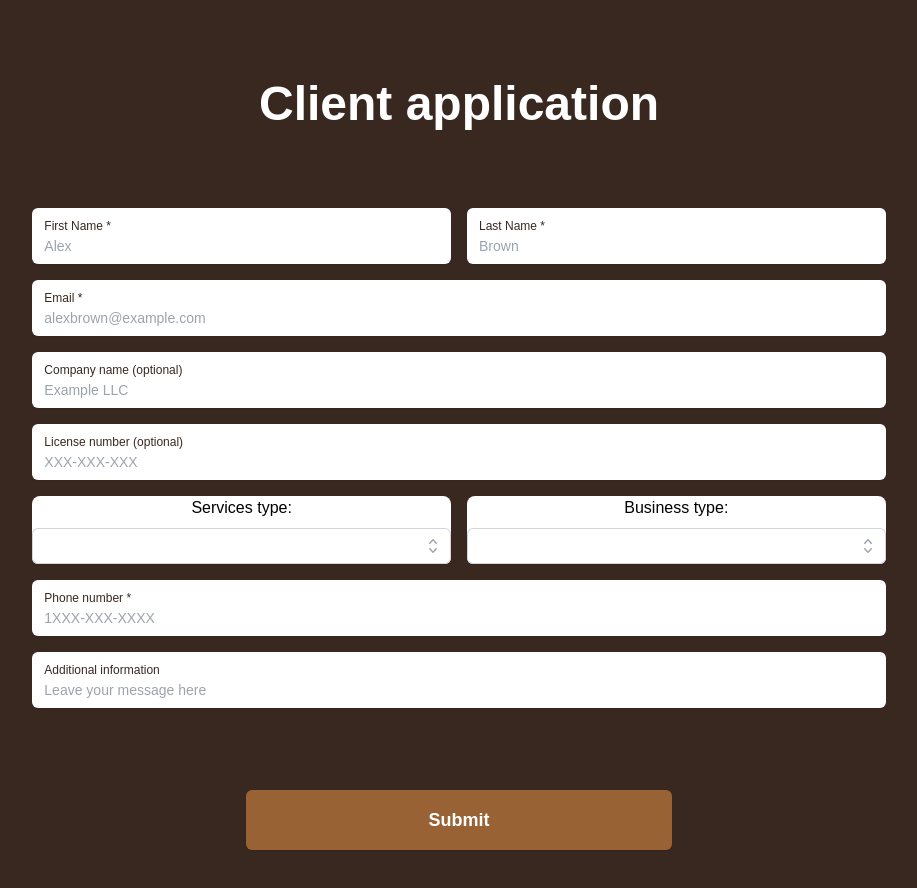
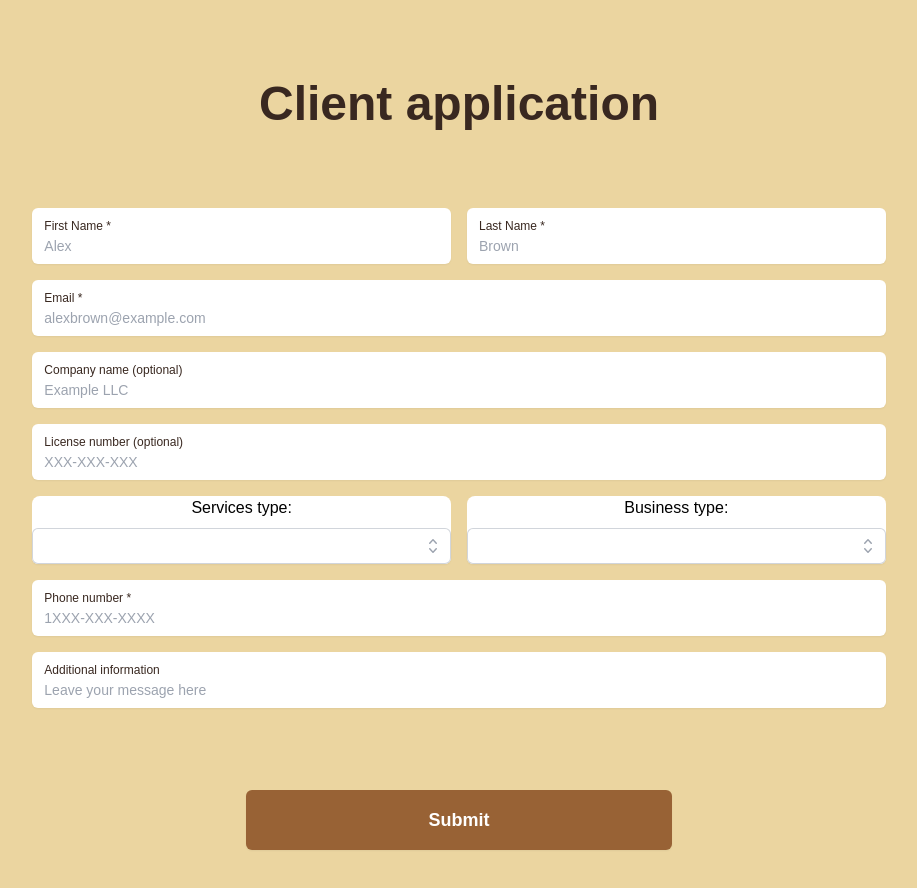
Before and after one commit to timaantonuk/remsvol-texas, a React (Create React App) app: page /apply in a window 1280 px wide. Shown: the top 888 px of the page, without its empty margins (181-1098 px from the left). Built offline with nearby package versions, Linux system fonts and the light colour scheme.

Commit message:
Сolor redesign

```diff
--- a/src/components/AboutUs.jsx
+++ b/src/components/AboutUs.jsx
@@ -48,9 +48,7 @@ export default function AboutUs() {
           </p>
           <Link to="apply-form" smooth={true} duration={500}>
             <div className="mt-8">
-              <p
-                className="inline-flex rounded-md bg-white/10 px-3.5 py-2.5 text-sm font-semibold text-white shadow-sm hover:bg-white/20 focus-visible:outline focus-visible:outline-2 focus-visible:outline-offset-2 focus-visible:outline-white cursor-pointer"
-              >
+              <p className="inline-flex rounded-md bg-white/10 px-3.5 py-2.5 text-sm font-semibold text-white shadow-sm hover:bg-white/20 focus-visible:outline focus-visible:outline-2 focus-visible:outline-offset-2 focus-visible:outline-white cursor-pointer">
                 Get an estimate
               </p>
             </div>
--- a/src/components/Reviews.jsx
+++ b/src/components/Reviews.jsx
@@ -58,8 +58,8 @@ function classNames(...classes) {
 
 export default function Reviews() {
   return (
-    <div id="reviews" className="bg-[#392820] pt-20 pb-20">
-      <h1 className="text-center text-white lg:text-5xl text-3xl font-bold mb-12">
+    <div id="reviews" className="bg-[#EBD5A0] pt-20 pb-20">
+      <h1 className="text-center text-[#392820] lg:text-5xl text-3xl font-bold mb-12">
         Company Reviews
       </h1>
 
@@ -69,8 +69,8 @@ export default function Reviews() {
         <div className="-my-10 overflow-hidden">
           {reviews.map((review, reviewIdx) => (
             <AnimationOnScroll
-            key={reviewIdx}
-            animateOnce
+              key={reviewIdx}
+              animateOnce
               animateIn={
                 reviewIdx % 2 === 0
                   ? "animate__fadeInLeftBig"
@@ -79,7 +79,7 @@ export default function Reviews() {
             >
               <div
                 key={review.id}
-                className="flex space-x-4 text-sm text-white"
+                className="flex space-x-4 text-sm text-[#392820]"
               >
                 <div className="flex-none py-10">
                   <img
@@ -91,11 +91,11 @@ export default function Reviews() {
                 </div>
                 <div
                   className={classNames(
-                    reviewIdx === 0 ? "" : "border-t border-gray-200",
+                    reviewIdx === 0 ? "" : "border-t border-[#392820]",
                     "flex-1 py-10"
                   )}
                 >
-                  <h3 className="font-bold text-white lg:text-lg">
+                  <h3 className="font-bold text-[#392820] lg:text-lg">
                     {review.author}
                   </h3>
                   <p>
@@ -119,7 +119,7 @@ export default function Reviews() {
                   <p className="sr-only">{review.rating} out of 5 stars</p>
 
                   <div
-                    className="prose prose-sm mt-4 max-w-none text-white lg:text-base"
+                    className="prose prose-sm mt-4 max-w-none text-[#392820] lg:text-base"
                     dangerouslySetInnerHTML={{ __html: review.content }}
                   />
                 </div>
--- a/src/pages/ApplyForm.jsx
+++ b/src/pages/ApplyForm.jsx
@@ -49,8 +49,8 @@ const ApplyForm = () => {
     },
   });
   return (
-    <div className="bg-[#392820] pt-20">
-      <h1 className="text-center text-white text-3xl mb-10 lg:text-5xl font-bold lg:mb-20">
+    <div className="bg-[#EBD5A0] pt-20">
+      <h1 className="text-center text-[#392820] text-3xl mb-10 lg:text-5xl font-bold lg:mb-20">
         Client application
       </h1>
 
```
